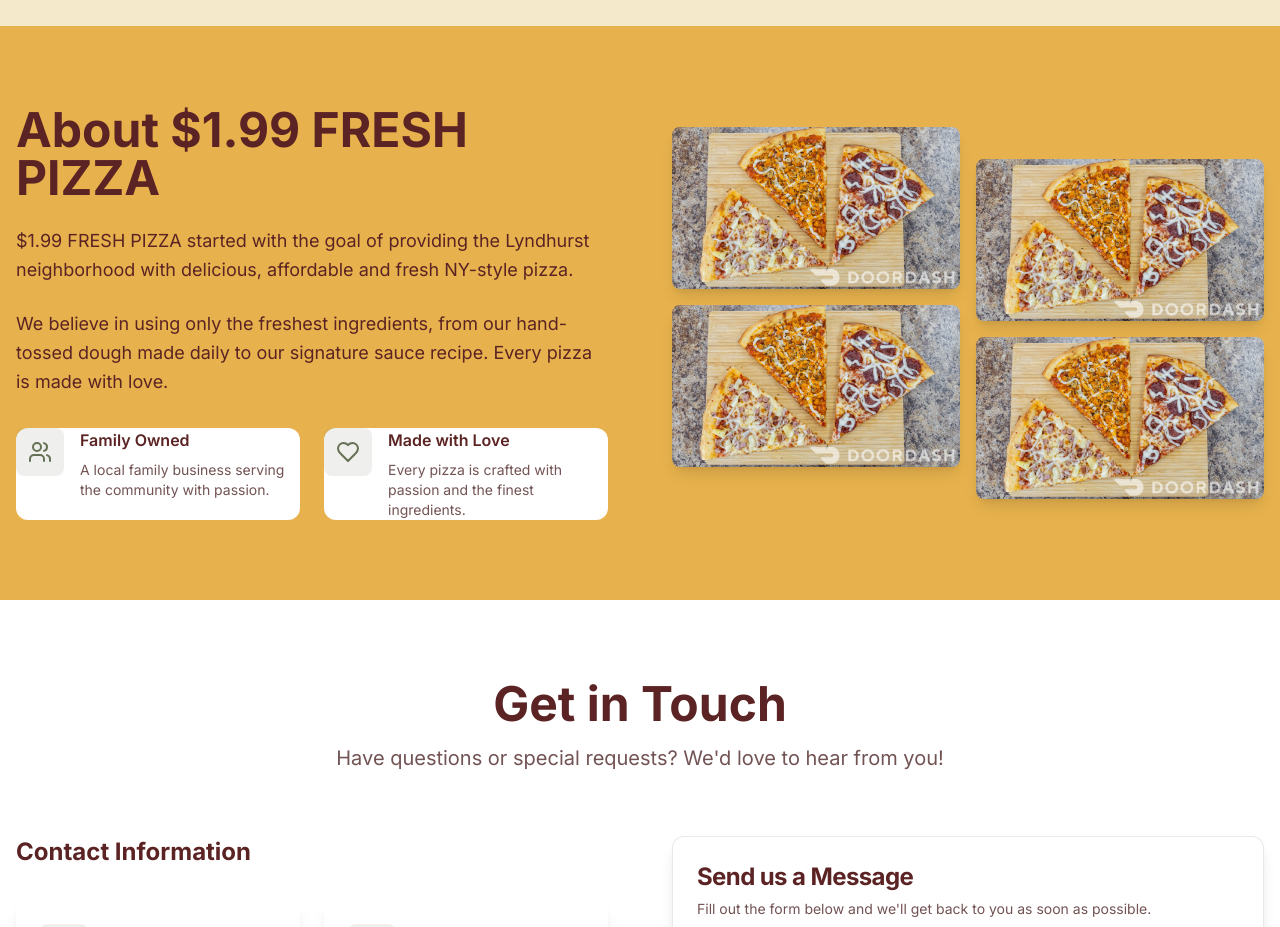
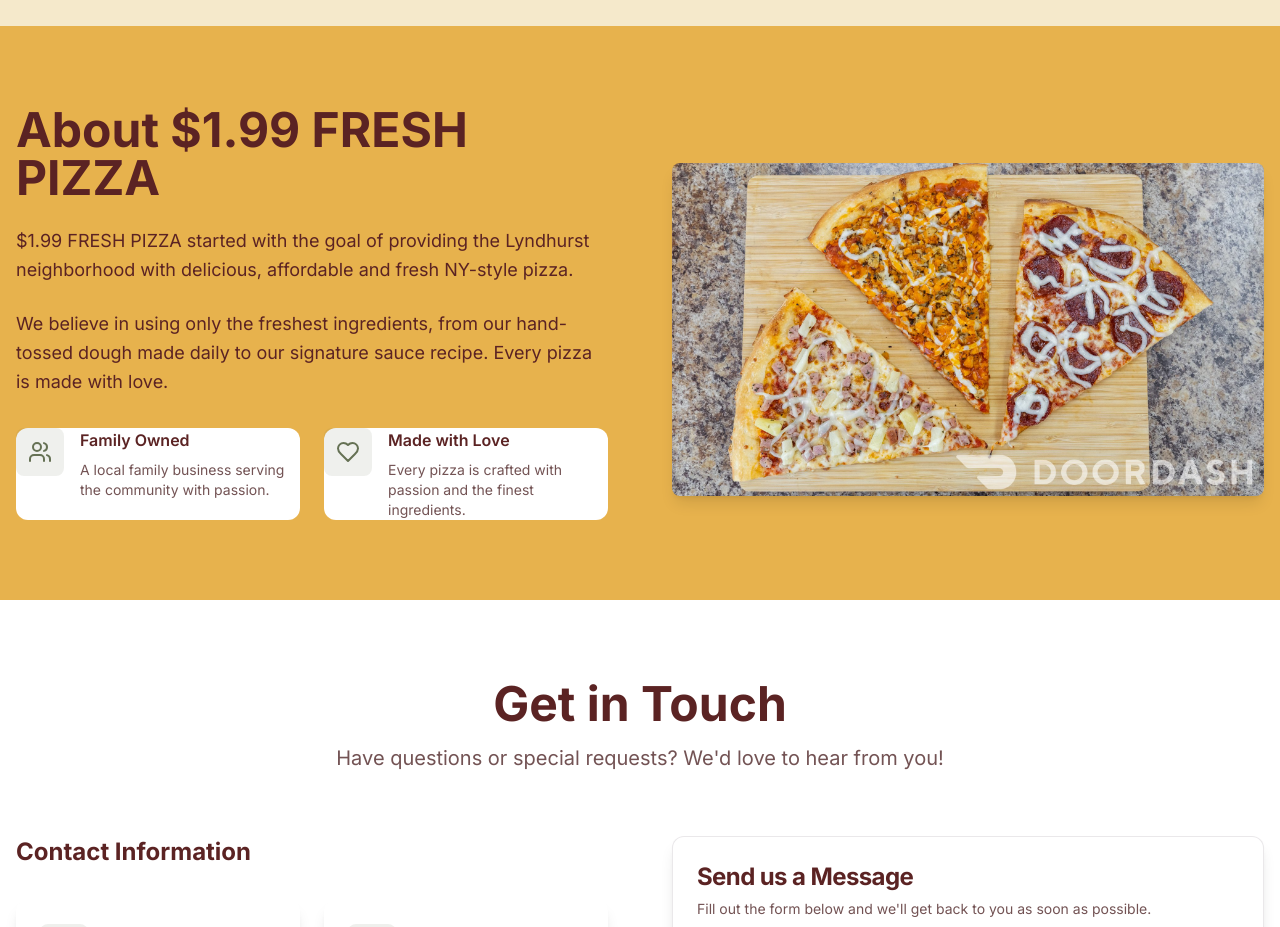
Before and after one commit to Dienyemite/199FreshPizza, a Next.js app in the folder 199freshpizza/: page / in a window 1280 px wide. Shown: the part 2420-3347 px from the top of the page. Built offline with nearby package versions, Linux system fonts and the light colour scheme.

Commit message:
more menu img changes.

```diff
--- a/199freshpizza/app/components/about.tsx
+++ b/199freshpizza/app/components/about.tsx
@@ -49,36 +49,13 @@ export default function About() {
           </div>
 
           <div className="relative">
-            <div className="grid grid-cols-2 gap-4">
-              <img
-                src="/img/MultipleSlices.jpg"
-                alt="Pizza slices at $1.99 Fresh Pizza"
-                className="rounded-lg shadow-lg"
-                width={400}
-                height={300}
-              />
-              <img
-                src="/img/MultipleSlices.jpg"
-                alt="Pizza slices at $1.99 Fresh Pizza"
-                className="rounded-lg shadow-lg mt-8"
-                width={400}
-                height={300}
-              />
-              <img
-                src="/img/MultipleSlices.jpg"
-                alt="Pizza slices at $1.99 Fresh Pizza"
-                className="rounded-lg shadow-lg -mt-8"
-                width={400}
-                height={300}
-              />
-              <img
-                src="/img/MultipleSlices.jpg"
-                alt="Pizza slices at $1.99 Fresh Pizza"
-                className="rounded-lg shadow-lg"
-                width={400}
-                height={300}
-              />
-            </div>
+            <img
+              src="/img/MultipleSlices.jpg"
+              alt="Pizza slices at $1.99 Fresh Pizza"
+              className="rounded-lg shadow-lg mt-8"
+              width={1200}
+              height={900}
+            />
           </div>
         </div>
       </div>
```
